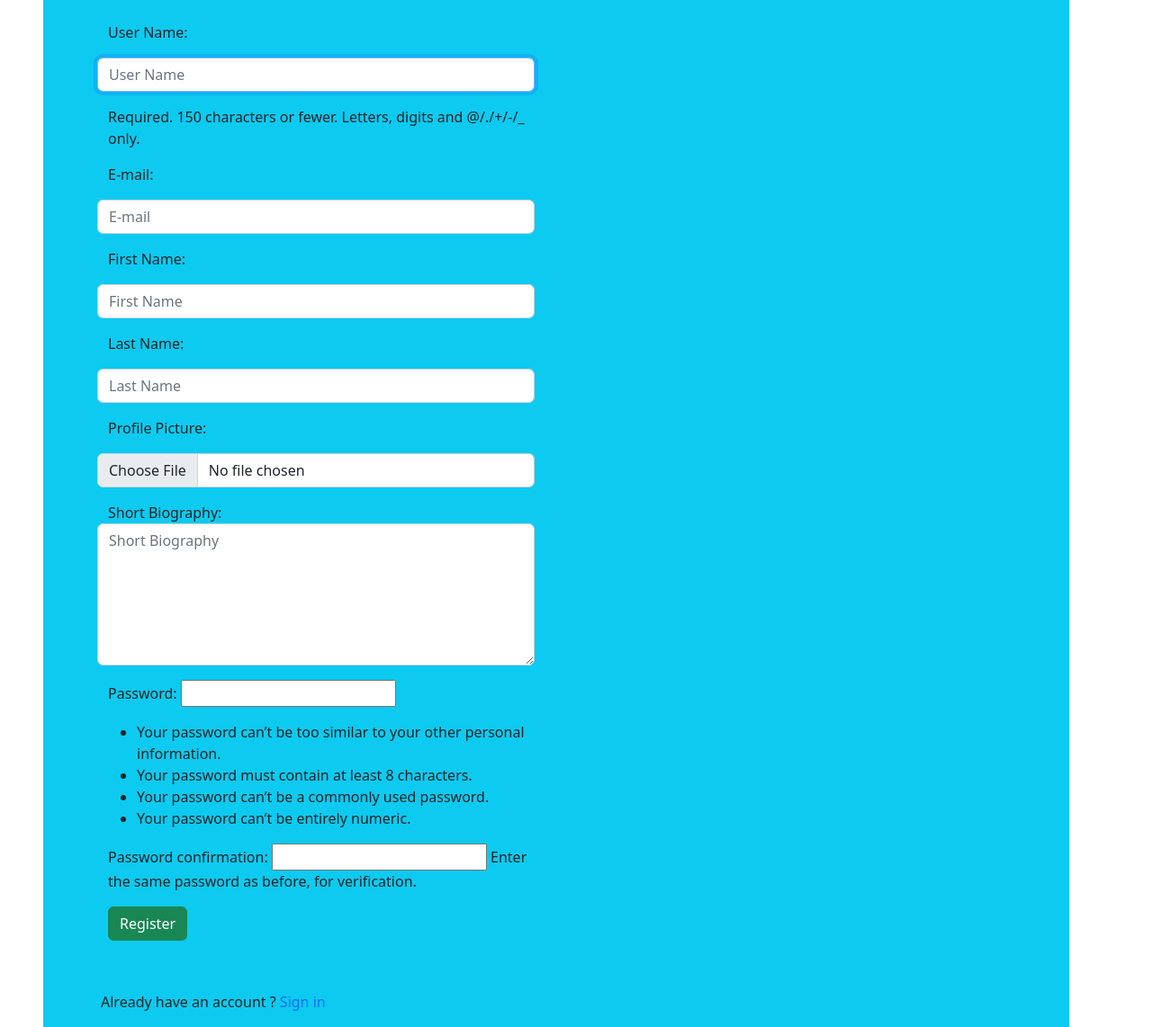
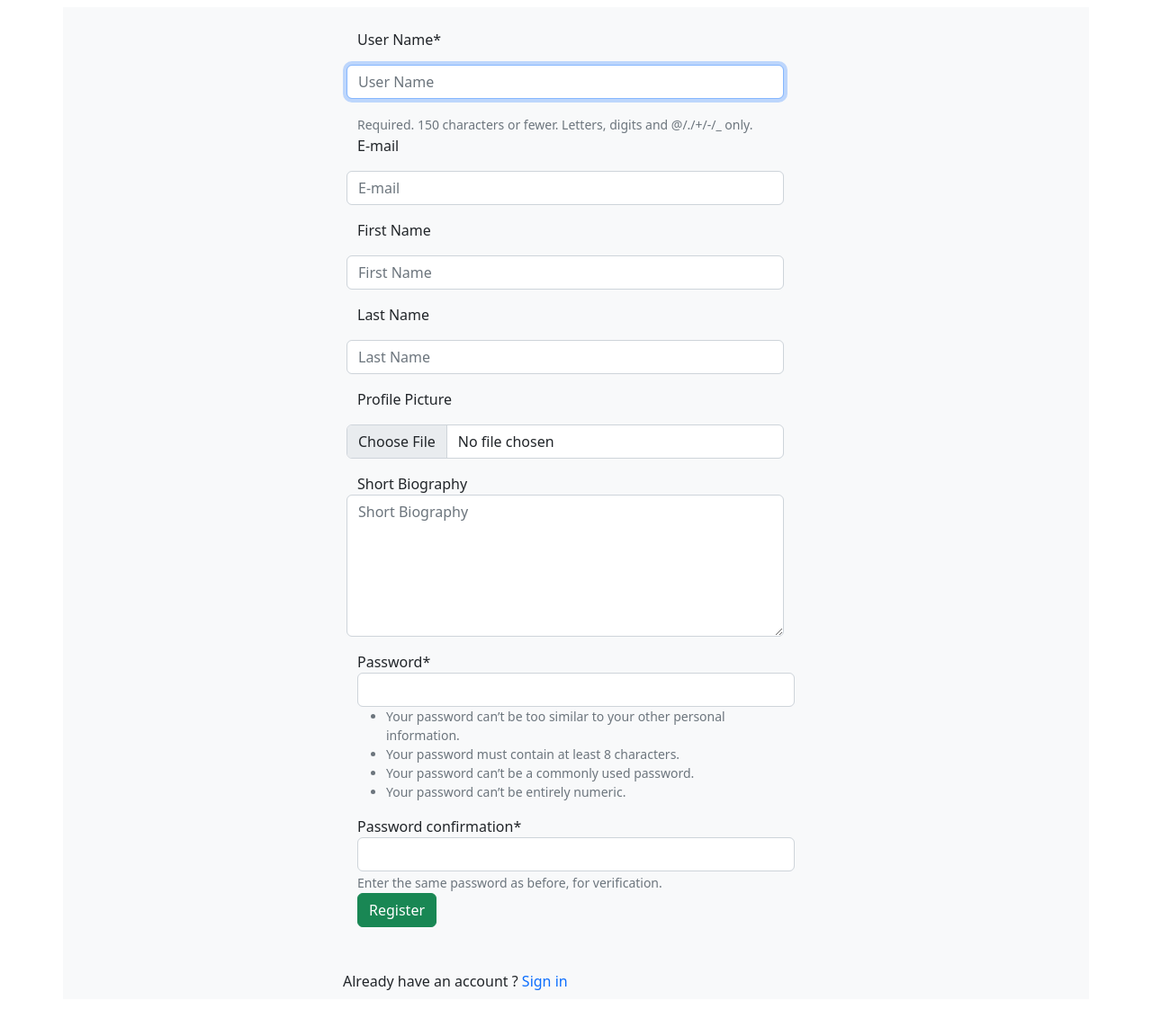
Before and after one commit to FatihG34/Blog_App_Django, a Django app: page /users/register/ in a window 1280 px wide. Shown: the part 56-1198 px from the top of the page at 90% size. After the commit the page ends 1157 px from the top, so only its background shows below. Run offline with Django 4.2, Linux system fonts and the light colour scheme; some libraries are stand-ins or nearby versions.

Commit message:
login register modified

```diff
--- a/main/settings.py
+++ b/main/settings.py
@@ -46,7 +46,7 @@ INSTALLED_APPS = [
     "users",
 ]
 
-CRISPY_TEMPLATE_PACK = "bootstrap5"
+CRISPY_TEMPLATE_PACK = "bootstrap4"
 
 MIDDLEWARE = [
     "django.middleware.security.SecurityMiddleware",
--- a/requirements.txt
+++ b/requirements.txt
@@ -1,5 +1,6 @@
 asgiref==3.5.2
 Django==4.1
+django-crispy-forms==1.14.0
 Pillow==9.2.0
 python-decouple==3.6
 sqlparse==0.4.2
--- a/users/templates/users/login.html
+++ b/users/templates/users/login.html
@@ -3,15 +3,14 @@
 {% block blog %}
 
 {% load crispy_forms_tags %}
-
+<div class="container mt-4">
     <div class="row">
         <div class="col-md-6 offset-md-3">
             <h3>Please Login</h3>
 
             <form action="{% url 'login' %}" method="post">
                 {% csrf_token %}
-            {{form.as_p}}
-            {% comment %} {{form|crispy}} {% endcomment %}
+                {{form |  crispy}}
                 <button type="submit" class="btn btn-success">Login</button> <a href="" class='text-decoration-none'>Forgat Password ?</a>
             </form>
 
@@ -20,4 +19,5 @@
             </div>
         </div>
     </div>
+</div>
     {% endblock blog %}
--- a/users/templates/users/register.html
+++ b/users/templates/users/register.html
@@ -1,15 +1,14 @@
 {% extends 'base.html' %}
-
+{% load crispy_forms_tags %}
 {% block blog %}
-<div class=" container row mx-5 bg-info">
-    <div class="col-md-6 offset-md-3 mx-4">
+<div class=" container row mt-2 mx-auto bg-light">
+    <div class="col-md-6 offset-md-3">
         <form action="{% url 'register' %}" method="post" class='p-4'>
             {% csrf_token %}
-            {{user_form.as_p}}
-            {% comment %} {{form|crispy}} {% endcomment %}
+            {{user_form|crispy}}
             <button type="submit" class="btn btn-success mb-3">Register</button>
         </form>
-         <div class='m-3'>
+         <div class='m-2'>
             Already have an account ? <a href="{% url 'login' %} " class='text-decoration-none'>Sign in</a>
         </div>
     </div>
```
Lines whose indentation alone changed are shown as unchanged.
